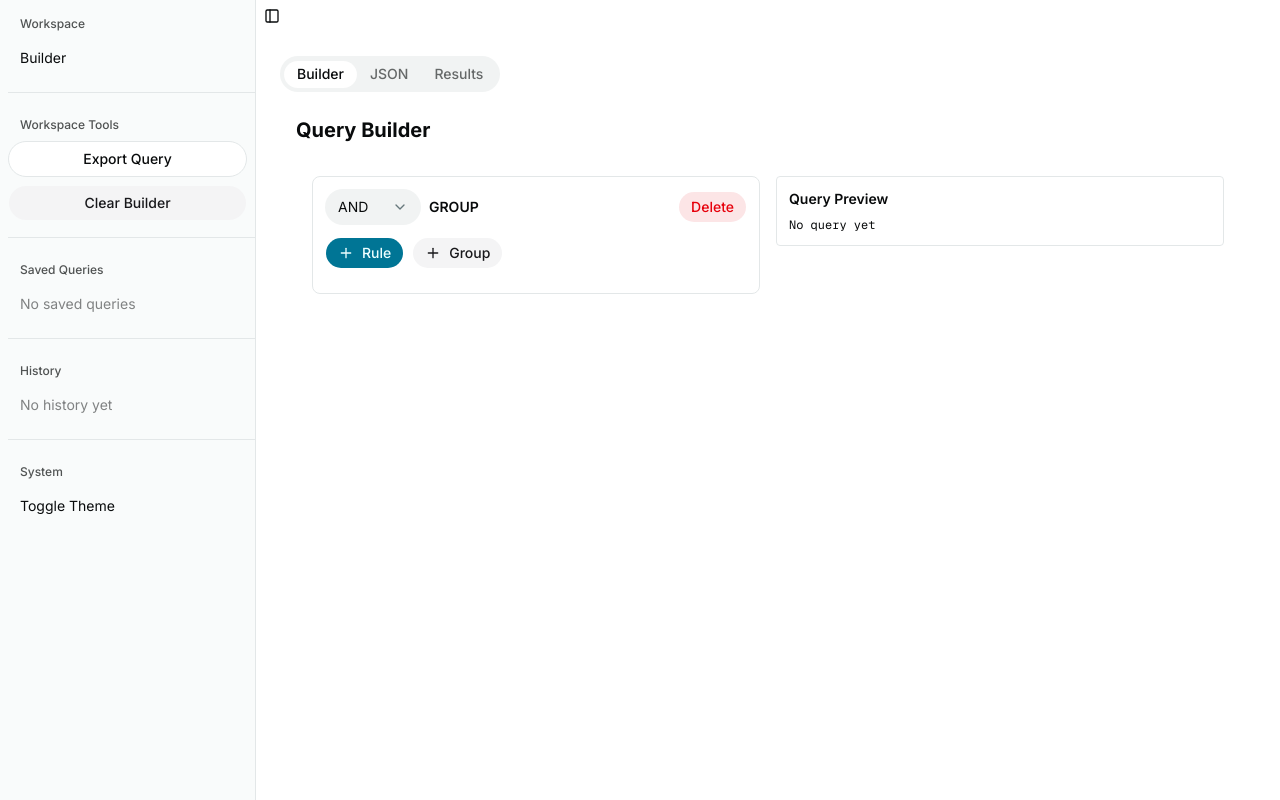
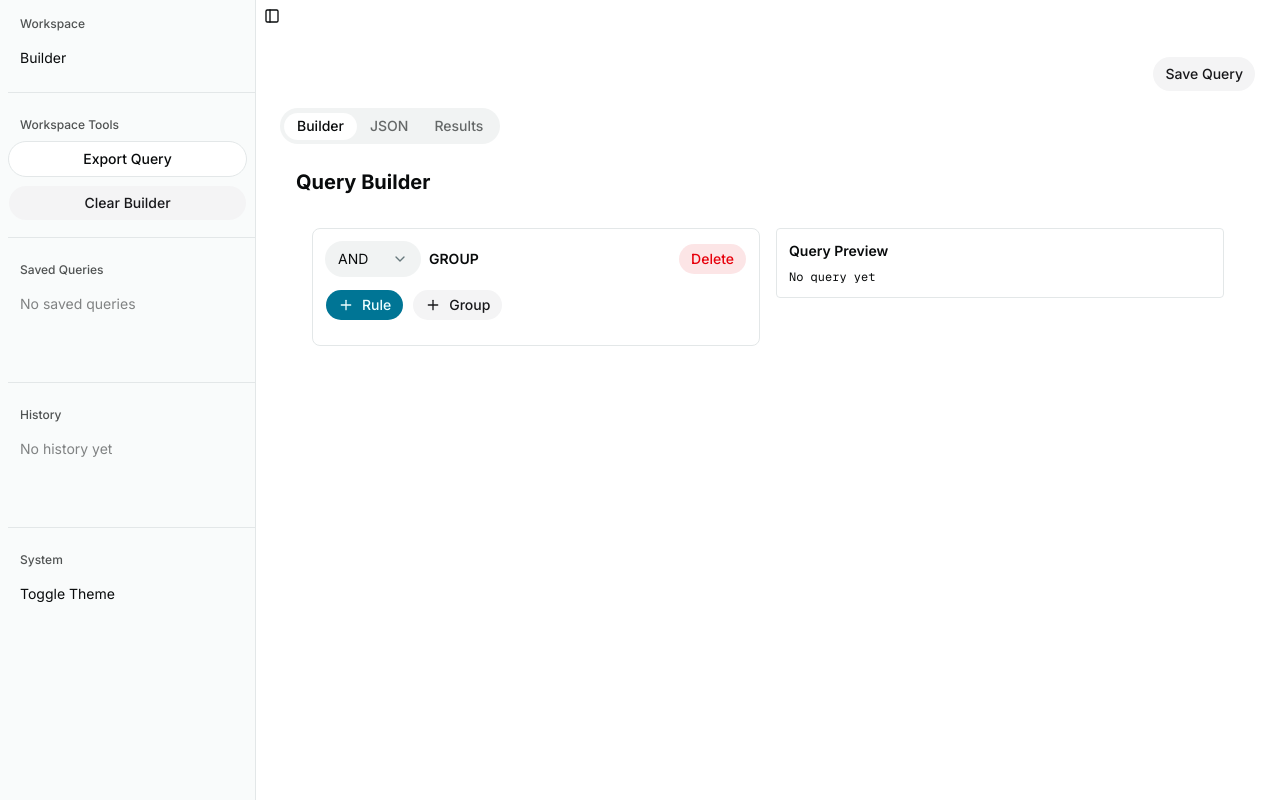
Before and after one commit to justtimi/visual-query-builder, a Next.js app: page / in a window 1280 px wide. Built offline with nearby package versions, Linux system fonts and the light colour scheme.

Commit message:
feat: implement save and delete functionality for queries in Home and Sidebar components

```diff
--- a/src/components/Home.tsx
+++ b/src/components/Home.tsx
@@ -3,10 +3,96 @@ import QueryBuilder from "./query-builder/QueryBuilder";
 import { Tabs, TabsContent, TabsList, TabsTrigger } from "@/components/ui/tabs";
 import JSONPreview from "./JSONPreview";
 import { ResultsPanel } from "./query-builder/ResultsPanel";
+import { useState } from "react";
+import {
+  Dialog,
+  DialogTrigger,
+  DialogContent,
+  DialogHeader,
+  DialogTitle,
+} from "@/components/ui/dialog";
+import { Button } from "@/components/ui/button";
+import { Input } from "./ui/input";
+import { useQueryStore } from "@/store/queryStore";
+import { toast } from "sonner";
 
 const Home = () => {
+  const addSavedQuery = useQueryStore((s) => s.addSavedQuery);
+  const savedQueries = useQueryStore((s) => s.savedQueries);
+  const tree = useQueryStore((s) => s.tree);
+  const selectedTab = useQueryStore((s) => s.selectedTab);
+  const setSelectedTab = useQueryStore((s) => s.setSelectedTab);
+  const [saveOpen, setSaveOpen] = useState(false);
+  const [saveName, setSaveName] = useState("My Query");
+
+  const handleSaveOpen = (value: boolean) => {
+    setSaveOpen(value);
+    if (value) setSaveName("My Query");
+  };
+
+  const handleSave = () => {
+    const exists = savedQueries.some(
+      (q) => JSON.stringify(q.tree) === JSON.stringify(tree),
+    );
+
+    if (exists) {
+      toast.error("An identical query is already saved");
+      setTimeout(() => setSaveOpen(false), 150);
+      return;
+    }
+
+    addSavedQuery(tree, saveName || undefined);
+    toast.success("Query saved");
+    setTimeout(() => setSaveOpen(false), 150);
+  };
+
   return (
-    <Tabs defaultValue="builder" className="w-full">
+    <div>
+      <div className="flex justify-end mb-4">
+        <Dialog open={saveOpen} onOpenChange={handleSaveOpen}>
+          <DialogTrigger asChild>
+            <Button variant="secondary">Save Query</Button>
+          </DialogTrigger>
+
+          <DialogContent className="sm:max-w-lg">
+            <DialogHeader>
+              <DialogTitle>Save Query</DialogTitle>
+            </DialogHeader>
+
+            <div className="space-y-3 pt-2">
+              <div className="space-y-1">
+                <p className="text-xs text-muted-foreground">Query Name</p>
+
+                <Input
+                  value={saveName}
+                  onChange={(e) => setSaveName(e.target.value)}
+                  placeholder="Enter query name..."
+                />
+              </div>
+
+              <div className="flex gap-2">
+                <Button className="flex-1" onClick={handleSave}>
+                  Save
+                </Button>
+
+                <Button
+                  variant="secondary"
+                  className="flex-1"
+                  onClick={() => setSaveOpen(false)}
+                >
+                  Cancel
+                </Button>
+              </div>
+            </div>
+          </DialogContent>
+        </Dialog>
+      </div>
+
+      <Tabs
+        value={selectedTab}
+        onValueChange={setSelectedTab}
+        className="w-full"
+      >
         <TabsList>
           <TabsTrigger value="builder">Builder</TabsTrigger>
           <TabsTrigger value="json">JSON</TabsTrigger>
@@ -18,12 +104,13 @@ const Home = () => {
         </TabsContent>
 
         <TabsContent value="json">
-        <JSONPreview/>
+          <JSONPreview />
         </TabsContent>
         <TabsContent value="results">
-        <ResultsPanel/>
+          <ResultsPanel />
         </TabsContent>
       </Tabs>
+    </div>
   );
 };
 
--- a/src/components/Sidebar.tsx
+++ b/src/components/Sidebar.tsx
@@ -11,11 +11,35 @@ import {
 } from "./ui/sidebar";
 import { WorkspaceTools } from "./WorkspaceTools";
 import { useQueryStore } from "@/store/queryStore";
+import { ScrollArea } from "./ui/scroll-area";
+import { Button } from "./ui/button";
+import { Dialog, DialogContent, DialogHeader, DialogTitle } from "./ui/dialog";
+import { Trash2 } from "lucide-react";
+import { useState } from "react";
 
 const SidebarRoot = () => {
   const savedQueries = useQueryStore((s) => s.savedQueries);
   const loadSavedQuery = useQueryStore((s) => s.loadSavedQuery);
+  const deleteSavedQuery = useQueryStore((s) => s.deleteSavedQuery);
+  const runQuery = useQueryStore((s) => s.runQuery);
   const queryHistory = useQueryStore((s) => s.queryHistory);
+  const [deleteTargetId, setDeleteTargetId] = useState<string | null>(null);
+  const [deleteTargetName, setDeleteTargetName] = useState<string>("");
+  const [confirmOpen, setConfirmOpen] = useState(false);
+
+  const openDeleteConfirm = (id: string, name: string) => {
+    setDeleteTargetId(id);
+    setDeleteTargetName(name);
+    setConfirmOpen(true);
+  };
+
+  const confirmDelete = () => {
+    if (!deleteTargetId) return;
+    deleteSavedQuery(deleteTargetId);
+    setConfirmOpen(false);
+    setDeleteTargetId(null);
+    setDeleteTargetName("");
+  };
   return (
     <Sidebar>
       <SidebarContent>
@@ -41,21 +65,43 @@ const SidebarRoot = () => {
         <SidebarGroup>
           <SidebarGroupLabel>Saved Queries</SidebarGroupLabel>
 
+          <ScrollArea className="h-20">
             <SidebarMenu>
               {savedQueries.length === 0 ? (
                 <SidebarMenuItem>
-                <SidebarMenuButton disabled>No saved queries</SidebarMenuButton>
+                  <SidebarMenuButton disabled>
+                    No saved queries
+                  </SidebarMenuButton>
                 </SidebarMenuItem>
               ) : (
                 savedQueries.map((query) => (
-                <SidebarMenuItem key={query.id}>
-                  <SidebarMenuButton onClick={() => loadSavedQuery(query)}>
+                  <SidebarMenuItem
+                    key={query.id}
+                    className="flex items-center gap-2"
+                  >
+                    <SidebarMenuButton
+                      className="flex-1"
+                      onClick={() => loadSavedQuery(query)}
+                    >
                       {query.name}
                     </SidebarMenuButton>
+                    <Button
+                      variant="ghost"
+                      size="icon-xs"
+                      className="text-destructive"
+                      onClick={(event) => {
+                        event.stopPropagation();
+                        openDeleteConfirm(query.id, query.name);
+                      }}
+                      aria-label={`Delete saved query ${query.name}`}
+                    >
+                      <Trash2 className="w-4 h-4" />
+                    </Button>
                   </SidebarMenuItem>
                 ))
               )}
             </SidebarMenu>
+          </ScrollArea>
         </SidebarGroup>
 
         <SidebarSeparator />
@@ -63,6 +109,7 @@ const SidebarRoot = () => {
         <SidebarGroup>
           <SidebarGroupLabel>History</SidebarGroupLabel>
 
+          <ScrollArea className="h-20">
             <SidebarMenu>
               {queryHistory.length === 0 ? (
                 <SidebarMenuItem>
@@ -71,16 +118,42 @@ const SidebarRoot = () => {
               ) : (
                 queryHistory.slice(0, 10).map((item) => (
                   <SidebarMenuItem key={item.id}>
-                  <SidebarMenuButton onClick={() => loadSavedQuery(item)}>
+                    <SidebarMenuButton
+                      onClick={async () => {
+                        loadSavedQuery(item);
+                        await runQuery();
+                      }}
+                    >
                       Run {new Date(item.createdAt).toLocaleTimeString()}
                     </SidebarMenuButton>
                   </SidebarMenuItem>
                 ))
               )}
             </SidebarMenu>
+          </ScrollArea>
         </SidebarGroup>
 
         <SidebarSeparator />
+
+        <Dialog open={confirmOpen} onOpenChange={setConfirmOpen}>
+          <DialogContent>
+            <DialogHeader>
+              <DialogTitle>Delete saved query?</DialogTitle>
+            </DialogHeader>
+            <p className="py-2 text-sm text-muted-foreground">
+              Are you sure you want to delete &quot;{deleteTargetName}&quot;? This will
+              also remove any matching history items.
+            </p>
+            <div className="flex gap-2 justify-end pt-4">
+              <Button variant="secondary" onClick={() => setConfirmOpen(false)}>
+                Cancel
+              </Button>
+              <Button variant="destructive" onClick={confirmDelete}>
+                Delete
+              </Button>
+            </div>
+          </DialogContent>
+        </Dialog>
 
         <SidebarGroup>
           <SidebarGroupLabel>System</SidebarGroupLabel>
--- a/src/store/queryStore.ts
+++ b/src/store/queryStore.ts
@@ -34,8 +34,11 @@ interface QueryStore {
   executedTree: QueryNode | null;
   addSavedQuery: (tree: QueryNode, name?: string) => void;
   loadSavedQuery: (query: { tree: QueryNode }) => void;
+  deleteSavedQuery: (id: string) => void;
 
   addToHistory: (query: QueryNode) => void;
+  selectedTab: string;
+  setSelectedTab: (tab: string) => void;
 }
 
 export const useQueryStore = create<QueryStore>((set, get) => ({
@@ -47,8 +50,27 @@ export const useQueryStore = create<QueryStore>((set, get) => ({
   isLoading: false,
   executedTree: null,
 
-  savedQueries: [],
-  queryHistory: [],
+  // load saved queries from localStorage when available
+  savedQueries: ((): SavedQuery[] => {
+    if (typeof window === "undefined") return [];
+    try {
+      const raw = localStorage.getItem("savedQueries");
+      return raw ? (JSON.parse(raw) as SavedQuery[]) : [];
+    } catch (e) {
+      return [];
+    }
+  })(),
+  // load query history from localStorage when available
+  queryHistory: ((): QueryHistoryItem[] => {
+    if (typeof window === "undefined") return [];
+    try {
+      const raw = localStorage.getItem("queryHistory");
+      return raw ? (JSON.parse(raw) as QueryHistoryItem[]) : [];
+    } catch (e) {
+      return [];
+    }
+  })(),
+  selectedTab: "builder",
 
   setTree: (tree) => set({ tree, compiledQuery: compileTreeToMongo(tree) }),
   setValidationErrors: (errors) => set({ validationErrors: errors }),
@@ -75,16 +97,24 @@ export const useQueryStore = create<QueryStore>((set, get) => ({
   },
 
   addToHistory: (tree) =>
-    set((state) => ({
-      queryHistory: [
+    set((state) => {
+      const next: QueryHistoryItem[] = [
         {
           id: crypto.randomUUID(),
           tree,
           createdAt: Date.now(),
         },
         ...state.queryHistory,
-      ],
-    })),
+      ];
+
+      if (typeof window !== "undefined") {
+        try {
+          localStorage.setItem("queryHistory", JSON.stringify(next));
+        } catch (e) {}
+      }
+
+      return { queryHistory: next };
+    }),
 
   runQuery: async () => {
     set({ isLoading: true, executionState: "running" });
@@ -122,8 +152,7 @@ export const useQueryStore = create<QueryStore>((set, get) => ({
 
       if (exists) return state;
 
-      return {
-        savedQueries: [
+      const newList: SavedQuery[] = [
         {
           id: crypto.randomUUID(),
           name,
@@ -131,7 +160,48 @@ export const useQueryStore = create<QueryStore>((set, get) => ({
           createdAt: Date.now(),
         },
         ...state.savedQueries,
-        ],
+      ];
+
+      // persist to localStorage on client
+      if (typeof window !== "undefined") {
+        try {
+          localStorage.setItem("savedQueries", JSON.stringify(newList));
+        } catch (e) {
+          // ignore storage errors
+        }
+      }
+
+      return {
+        savedQueries: newList,
+      };
+    }),
+  deleteSavedQuery: (id) =>
+    set((state) => {
+      const target = state.savedQueries.find((query) => query.id === id);
+      if (!target) return state;
+
+      const nextSavedQueries = state.savedQueries.filter(
+        (query) => query.id !== id,
+      );
+      const nextHistory = state.queryHistory.filter(
+        (item) => JSON.stringify(item.tree) !== JSON.stringify(target.tree),
+      );
+
+      if (typeof window !== "undefined") {
+        try {
+          localStorage.setItem(
+            "savedQueries",
+            JSON.stringify(nextSavedQueries),
+          );
+          localStorage.setItem("queryHistory", JSON.stringify(nextHistory));
+        } catch (e) {
+          // ignore storage errors
+        }
+      }
+
+      return {
+        savedQueries: nextSavedQueries,
+        queryHistory: nextHistory,
       };
     }),
   loadSavedQuery: (saved) => {
@@ -141,6 +211,8 @@ export const useQueryStore = create<QueryStore>((set, get) => ({
       executionState: "idle",
       results: [],
       executedTree: null,
+      selectedTab: "builder",
     });
   },
+  setSelectedTab: (tab: string) => set({ selectedTab: tab }),
 }));
```
Lines whose indentation alone changed are shown as unchanged.
